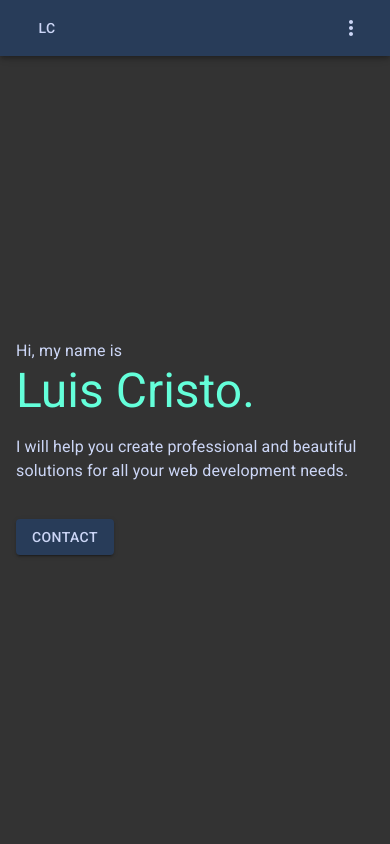
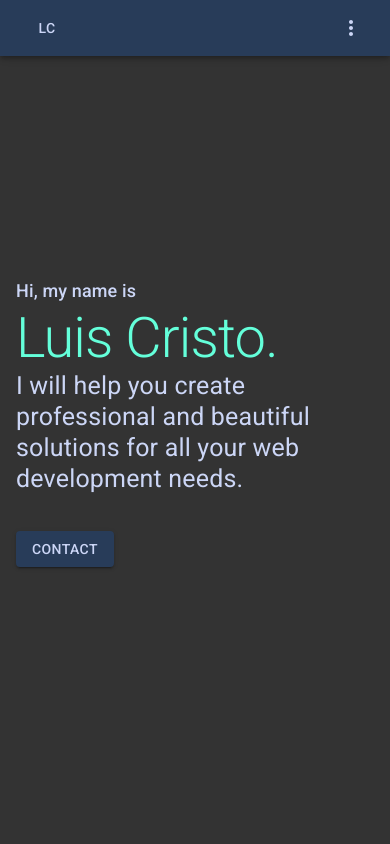
Before and after one commit to Blazekla/portfolio, a React (Create React App) app: page / in a window 390 px wide. Shown: the top 844 px of the page. Built offline with nearby package versions, Linux system fonts and the light colour scheme.

Commit message:
added initial responsive fonts

```diff
--- a/src/App.js
+++ b/src/App.js
@@ -12,7 +12,11 @@ import Contact from "./components/Contact";
 import Footer from "./components/Footer";
 
 // import theme from "./styles/theme";
-import { createMuiTheme, ThemeProvider } from "@material-ui/core/styles";
+import {
+  createMuiTheme,
+  ThemeProvider,
+  responsiveFontSizes
+} from "@material-ui/core/styles";
 
 import { useTheme } from "@material-ui/core/styles";
 import { height } from "@material-ui/system";
@@ -42,7 +46,8 @@ const theme = {
   }
 };
 
-const theming = createMuiTheme(theme);
+let theming = createMuiTheme(theme);
+theming = responsiveFontSizes(theming);
 
 function App() {
   return (
--- a/src/components/HeroUnit.js
+++ b/src/components/HeroUnit.js
@@ -5,6 +5,11 @@ import Grid from "@material-ui/core/Grid";
 import { Button } from "@material-ui/core";
 import { useTheme } from "@material-ui/core/styles";
 import makeStyles from "@material-ui/core/styles/makeStyles";
+import {
+  createMuiTheme,
+  responsiveFontSizes,
+  ThemeProvider
+} from "@material-ui/core/styles";
 
 import { CSSTransition } from "react-transition-group";
 import "../styles/projects.css";
@@ -21,6 +26,11 @@ function HeroUnit() {
 
   const theme = useTheme();
 
+  /////using responsive fonts code below
+  // let respFont = createMuiTheme();
+  // respFont = responsiveFontSizes(respFont);
+  /////
+
   return (
     <React.Fragment>
       {/* <Container
@@ -30,12 +40,13 @@ function HeroUnit() {
           margin: "0px auto 100px"
         }}
       > */}
+
       <Grid
         container
         direction="column"
         justify="center"
         style={{
-          padding: "200px 0 150px",
+          padding: "150px 0 150px",
           minHeight: "100vh"
           // margin: "0px auto 100px"
         }}
@@ -53,6 +64,7 @@ function HeroUnit() {
           }}
         >
           <Typography
+            variant="h6"
             style={{
               transitionDelay: "200ms",
               color: theme.palette.primary.contrastText
@@ -70,11 +82,10 @@ function HeroUnit() {
           classNames="fadeup"
         >
           <Typography
-            variant="h3"
+            variant="h1"
             color="secondary"
-            paragraph
             style={{
-              position: "relative",
+              // position: "relative",
               transitionDelay: "300ms"
             }}
           >
@@ -90,6 +101,7 @@ function HeroUnit() {
           classNames="fadeup"
         >
           <Typography
+            variant="h4"
             style={{
               color: theme.palette.primary.contrastText,
               transitionDelay: "400ms"
```
